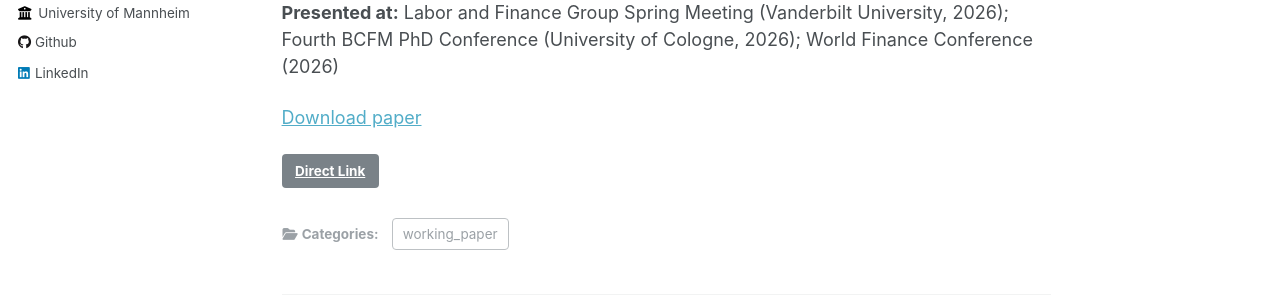
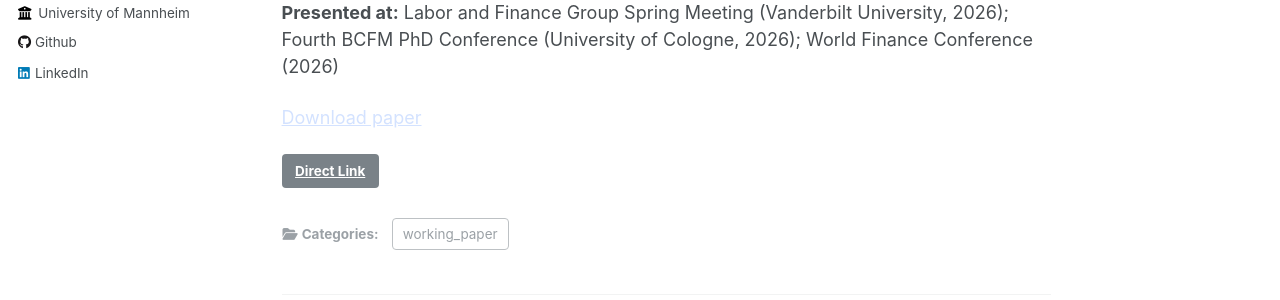
Before and after one commit to BastianKoch/BastianKoch.github.io, a Jekyll site: the page built from _publications/tolerance-for-failure.md, in a window 1280 px wide. Shown: the part 422-722 px from the top of the page. Built offline with Jekyll 4.4.1, drawn with Linux system fonts in a browser that asks for light colours.

Commit message:
Update link color to #D3E2FF
Co-Authored-By: Claude Sonnet 4.6 <noreply@anthropic.com>

```diff
--- a/_sass/_variables.scss
+++ b/_sass/_variables.scss
@@ -96,9 +96,9 @@ $xing-color                 : #006567;
 
 
 /* links */
-$link-color                 : $info-color;
+$link-color                 : #D3E2FF;
 $link-color-hover           : mix(#000, $link-color, 25%);
-$link-color-visited         : mix(#fff, $link-color, 25%);
+$link-color-visited         : mix(#000, $link-color, 15%);
 $masthead-link-color        : #ffffff;
 $masthead-link-color-hover  : rgba(255, 255, 255, 0.75);
 
```
